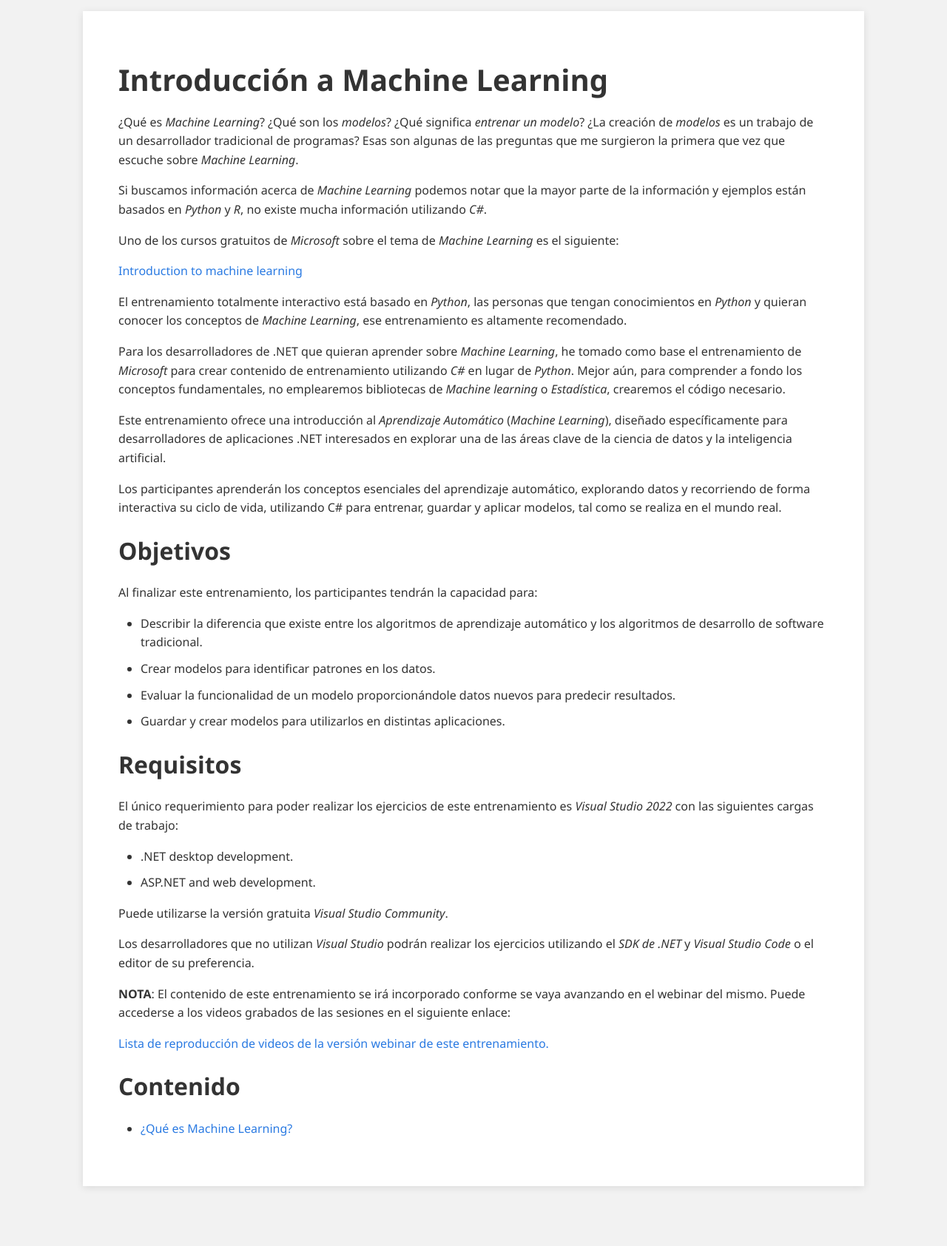
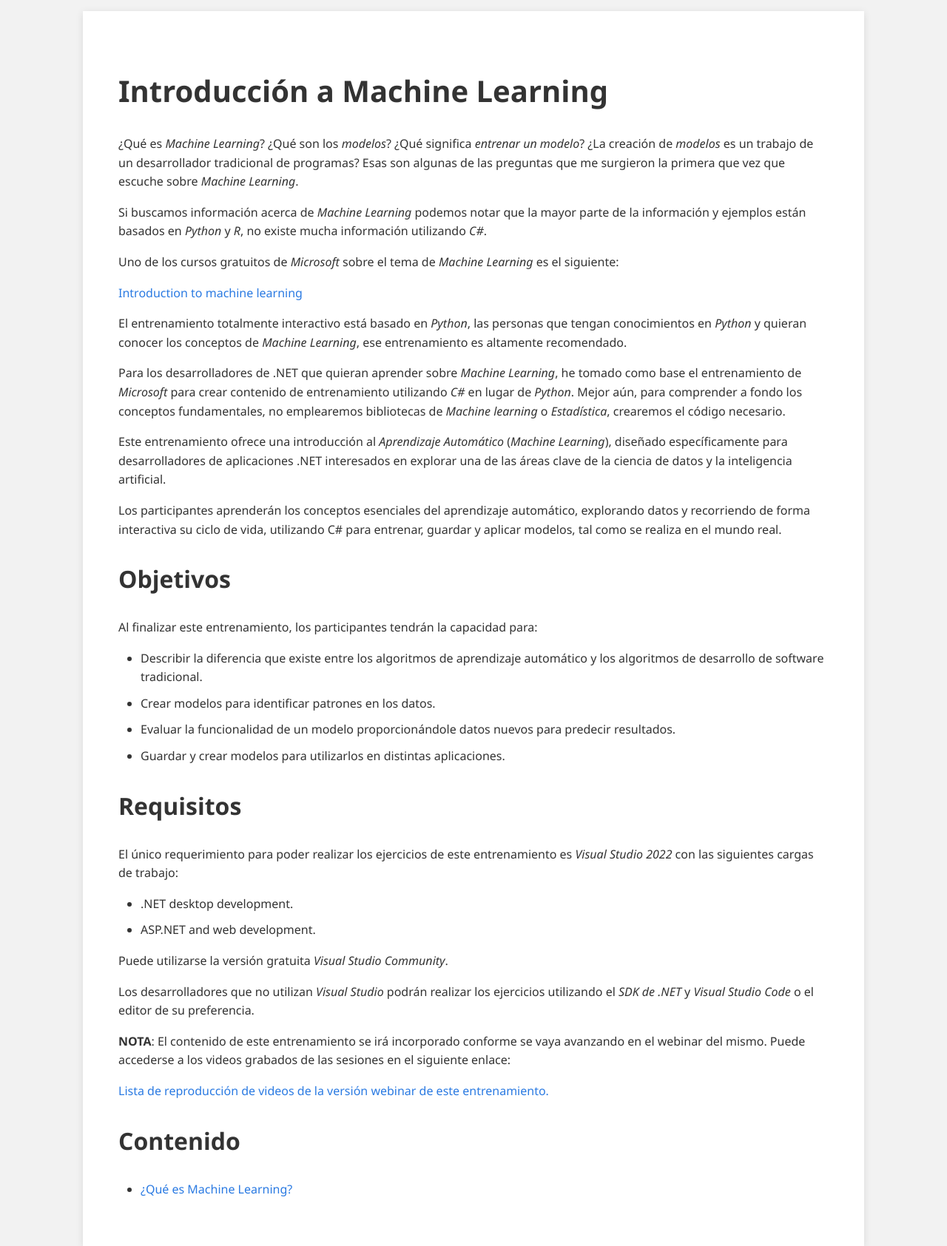
Before and after one commit to msmdotnet/machinelearningintro, a Jekyll site: the page built from README.md, in a window 1280 px wide. Shown: the whole page at 74% size. Built offline with Jekyll 4.4.1, drawn with Linux system fonts in a browser that asks for light colours; our own code applies the rules of GitHub Pages for plain Markdown files; before the commit the page ends 1604 px from its top, so only the background shows below that.

Commit message:
Update styles.css

```diff
--- a/assets/css/styles.css
+++ b/assets/css/styles.css
@@ -54,7 +54,8 @@ li > ul, li > ol {
 }
 
 h1, h2, h3, h4, h5, h6 {
-    font-weight: 600
+    font-weight: 600;
+    line-height: normal;
 }
 
 a {
```
